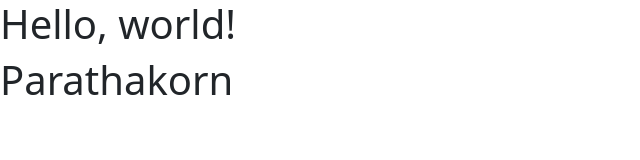
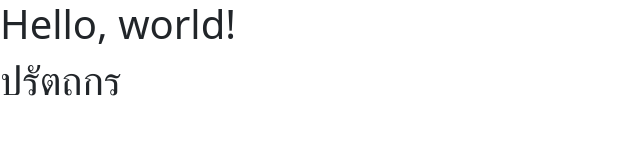
Before and after one commit to Korohayato/web_html, a plain HTML site: page index.html in a window 1280 px wide. Shown: the whole page, without its empty margins (0-640 px from the left). Drawn offline with nearby package versions, Linux system fonts and the light colour scheme.

Commit message:
2nd commit

```diff
--- a/index.html
+++ b/index.html
@@ -8,7 +8,7 @@
   </head>
   <body>
     <h1>Hello, world!</h1>
-    <h1>Parathakorn</h1>
+    <h1>ปรัตถกร</h1>
     <script src="https://cdn.jsdelivr.net/npm/bootstrap@5.3.3/dist/js/bootstrap.bundle.min.js" integrity="sha384-YvpcrYf0tY3lHB60NNkmXc5s9fDVZLESaAA55NDzOxhy9GkcIdslK1eN7N6jIeHz" crossorigin="anonymous"></script>
   </body>
 </html>
```
